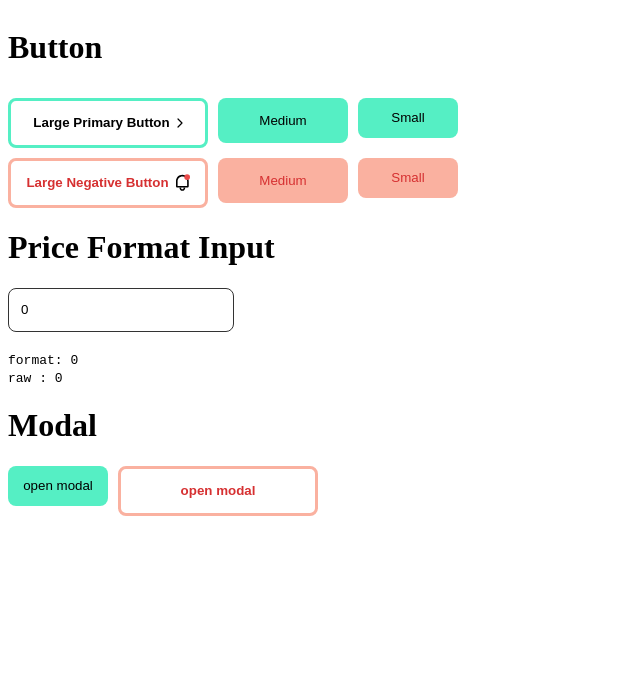
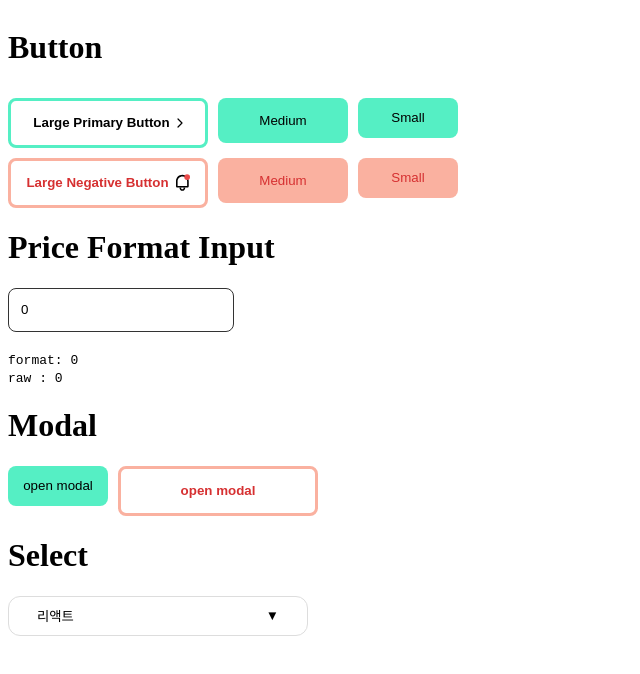
Before and after one commit to with-key/react_components, a React (Create React App) app: page / in a window 1280 px wide. Shown: the top 674 px of the page, without its empty margins (0-640 px from the left). Built offline with nearby package versions, Linux system fonts and the light colour scheme.

Commit message:
add: select

```diff
--- a/src/App.jsx
+++ b/src/App.jsx
@@ -4,6 +4,7 @@ import Button from "./components/button/Button";
 import { IconArrow, IconBell } from "./components/button/Icon";
 import Input from "./components/input/Input";
 import * as Modal from "./components/modal/Modal";
+import * as Select from "./components/select/Select";
 
 const App = () => {
   return (
@@ -38,7 +39,7 @@ const App = () => {
       </Flex>
       <div>
         <h1>Price Format Input</h1>
-        <Input></Input>
+        <Input />
       </div>
       <div>
         <h1>Modal</h1>
@@ -86,6 +87,18 @@ const App = () => {
           </Modal.Root>
         </Flex>
       </div>
+      <div>
+        <h1>Select </h1>
+        <Select.Root>
+          <SelectTrigger>트리거</SelectTrigger>
+          <SelectList>
+            <SelectOption value="1">리액트</SelectOption>
+            <SelectOption value="2">자바</SelectOption>
+            <SelectOption value="3">스프링</SelectOption>
+            <SelectOption value="4">리액트네이티브</SelectOption>
+          </SelectList>
+        </Select.Root>
+      </div>
     </>
   );
 };
@@ -123,3 +136,41 @@ const ModalButtonSetterSecond = styled.div`
   top: 12px;
   right: 12px;
 `;
+
+const SelectTrigger = styled(Select.Trigger)`
+  border: 1px solid #ddd;
+  height: 40px;
+  width: 300px;
+  background-color: #fff;
+  border-radius: 12px;
+`;
+
+const SelectList = styled(Select.List)`
+  border: 1px solid #eee;
+  border-radius: 12px;
+  width: 300px;
+  position: absolute;
+  top: 50px;
+`;
+
+const SelectOption = styled(Select.Option)`
+  font-size: 12px;
+  display: flex;
+  align-items: center;
+  padding-left: 12px;
+  height: 40px;
+
+  :hover {
+    background-color: #eee;
+  }
+
+  :first-child {
+    border-top-left-radius: 12px;
+    border-top-right-radius: 12px;
+  }
+
+  :last-child {
+    border-bottom-left-radius: 12px;
+    border-bottom-right-radius: 12px;
+  }
+`;
--- a/src/components/modal/Modal.jsx
+++ b/src/components/modal/Modal.jsx
@@ -45,7 +45,6 @@ const ModalTrigger = ({ children, asChild, ...rest }) => {
 
 const ModalPortal = ({ children }) => {
   const portalTarget = document.getElementById("portal-target");
-  console.log(portalTarget);
 
   if (!portalTarget) {
     return null;
--- a/src/components/select/Select.jsx
+++ b/src/components/select/Select.jsx
@@ -1,7 +1,98 @@
-import React from "react";
+import React, { createContext, useContext, useEffect, useState } from "react";
 
-const Select = () => {
-  return <div>Select</div>;
+const SelectContext = createContext({});
+/*--------------------------------------------------------*
+ * Select Root
+ *--------------------------------------------------------*/
+
+const SelectRoot = ({ children }) => {
+  const [open, setOpen] = useState(false);
+  const [selected, setSelected] = useState("1");
+  const [options, setOptions] = useState([]);
+
+  return (
+    <SelectContext.Provider
+      value={{
+        open,
+        selected,
+        options,
+        setOpen,
+        setSelected,
+        setOptions,
+      }}
+    >
+      <div style={{ position: "relative" }}>{children}</div>
+    </SelectContext.Provider>
+  );
 };
 
-export default Select;
+/*--------------------------------------------------------*
+ * Select Trigger
+ *--------------------------------------------------------*/
+
+const SelectTrigger = ({ children, ...rest }) => {
+  const { setOpen, selected, options } = useContext(SelectContext);
+  const [value] = options.filter((o) => o.value === selected);
+
+  return (
+    <button
+      style={{
+        display: "flex",
+        alignItems: "center",
+        justifyContent: "space-between",
+        padding: "0 28px",
+      }}
+      {...rest}
+      onBlur={() => setOpen(false)}
+      onClick={() => setOpen((pre) => !pre)}
+    >
+      <div>{value?.label}</div>
+      <div>▼</div>
+    </button>
+  );
+};
+
+/*--------------------------------------------------------*
+ * Select List
+ *--------------------------------------------------------*/
+
+const SelectList = ({ children, ...rest }) => {
+  const { open, setOptions } = useContext(SelectContext);
+
+  useEffect(() => {
+    setOptions(
+      React.Children.toArray(children)
+        .map((c) => c.props)
+        .map(({ value, children: label }) => ({
+          value,
+          label,
+        }))
+    );
+  }, []);
+
+  return open ? <div {...rest}>{children}</div> : <></>;
+};
+
+/*--------------------------------------------------------*
+ * Select Option
+ *--------------------------------------------------------*/
+
+const SelectOption = ({ children, value, ...rest }) => {
+  const { setSelected } = useContext(SelectContext);
+  return (
+    <div {...rest} onMouseDown={(e) => setSelected(value)}>
+      {children}
+    </div>
+  );
+};
+
+/*--------------------------------------------------------*
+ * Result
+ *--------------------------------------------------------*/
+
+const Root = SelectRoot;
+const Trigger = SelectTrigger;
+const List = SelectList;
+const Option = SelectOption;
+
+export { Root, Trigger, List, Option };
```
